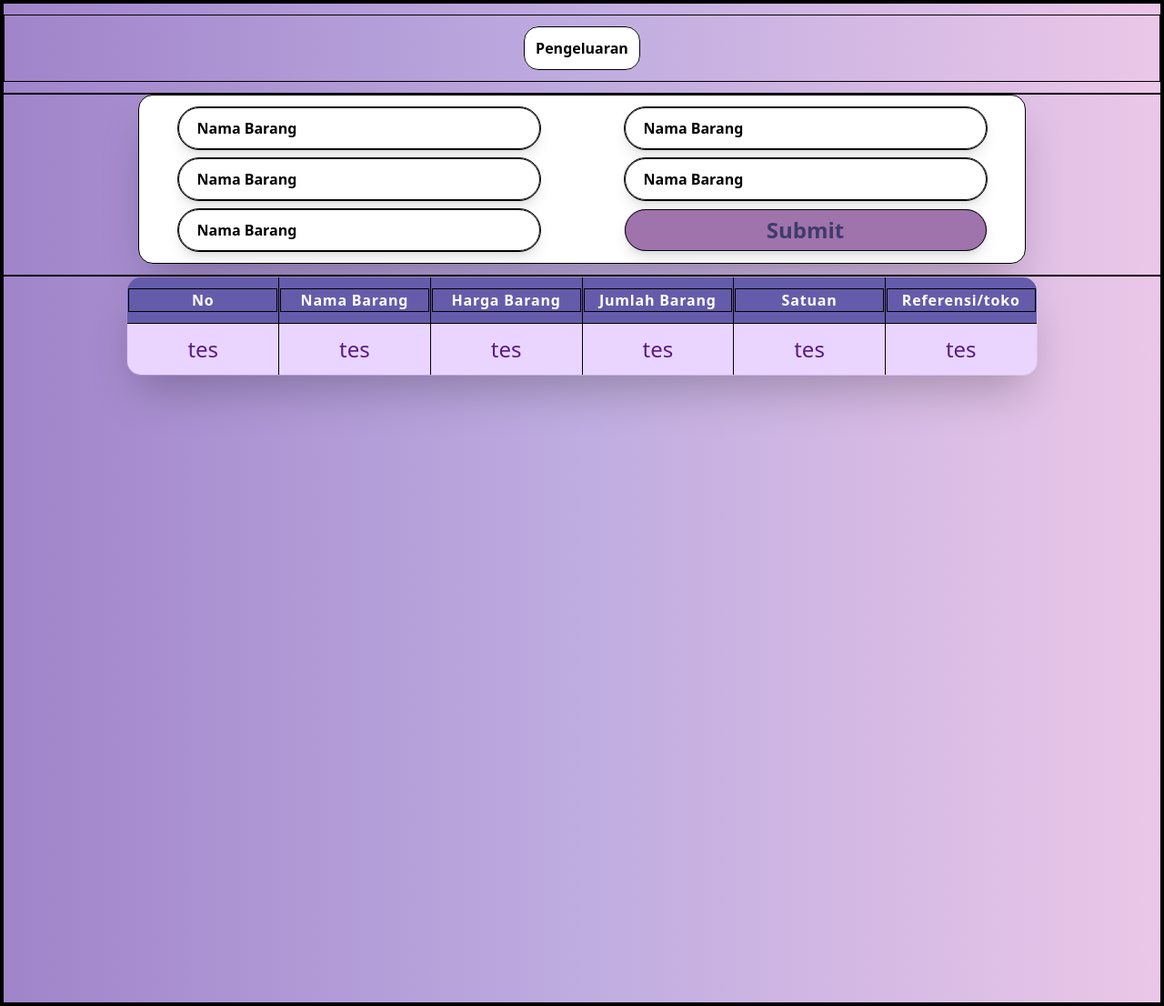
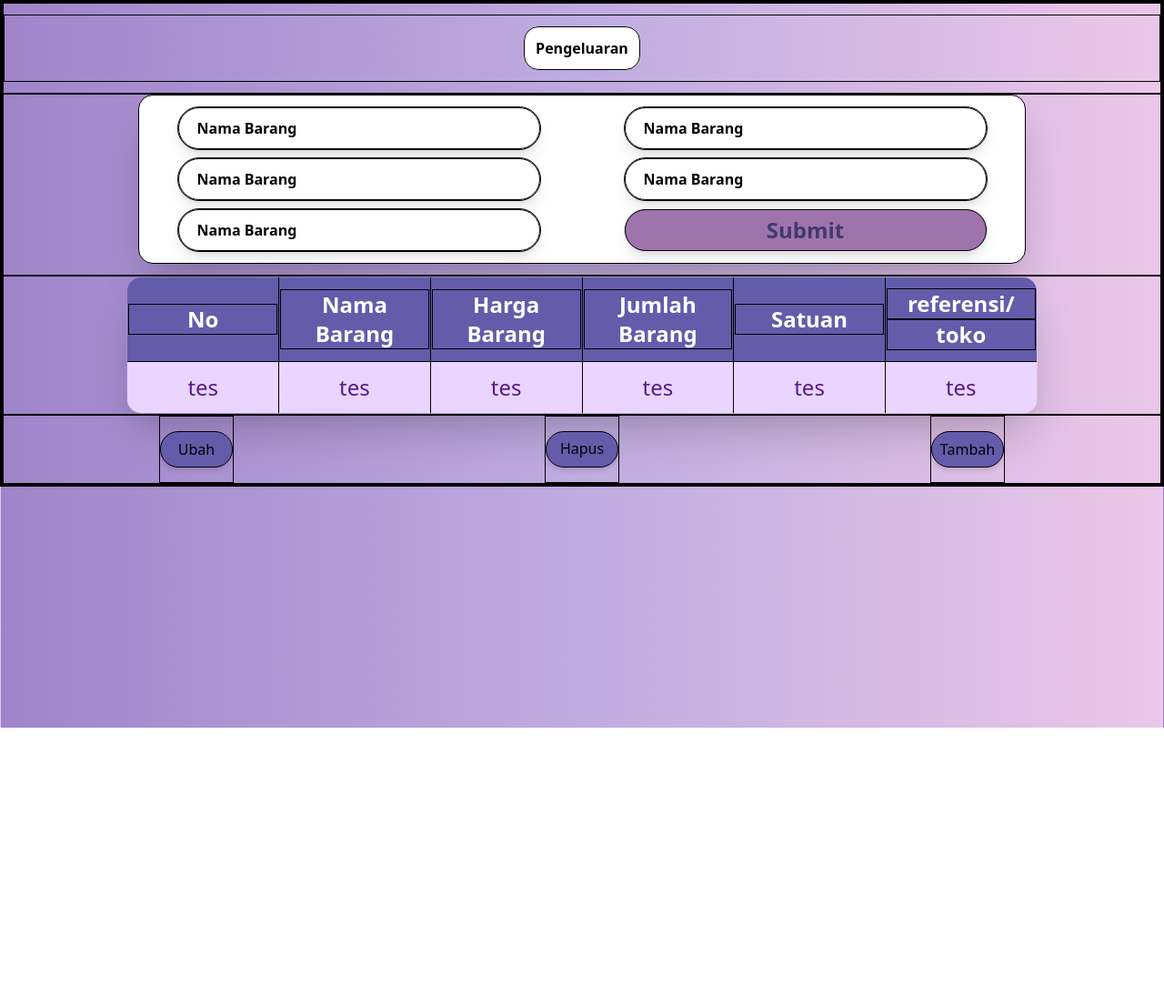
Before and after one commit to RafliIhsanuddin/EcoTrack, a PHP site: page /pengeluaran.html in a window 1280 px wide. Shown: the whole page at 91% size. After the commit the page ends 800 px from the top, so only its background shows below. Run offline with PHP 8.4, Linux system fonts and the light colour scheme.

Commit message:
membuat tampilan rwd yang lebih baik dan tombol ubah,hapus,tambah

```diff
--- a/output.css
+++ b/output.css
@@ -589,6 +589,36 @@ video {
   margin-bottom: 1.75rem;
 }
 
+.mx-0 {
+  margin-left: 0px;
+  margin-right: 0px;
+}
+
+.mx-14 {
+  margin-left: 3.5rem;
+  margin-right: 3.5rem;
+}
+
+.my-0 {
+  margin-top: 0px;
+  margin-bottom: 0px;
+}
+
+.mx-20 {
+  margin-left: 5rem;
+  margin-right: 5rem;
+}
+
+.my-auto {
+  margin-top: auto;
+  margin-bottom: auto;
+}
+
+.my-2 {
+  margin-top: 0.5rem;
+  margin-bottom: 0.5rem;
+}
+
 .ml-10 {
   margin-left: 2.5rem;
 }
@@ -611,6 +641,18 @@ video {
 
 .mb-5 {
   margin-bottom: 1.25rem;
+}
+
+.mb-0 {
+  margin-bottom: 0px;
+}
+
+.mt-10 {
+  margin-top: 2.5rem;
+}
+
+.mt-32 {
+  margin-top: 8rem;
 }
 
 .flex {
@@ -647,6 +689,10 @@ video {
 
 .h-12 {
   height: 3rem;
+}
+
+.h-10 {
+  height: 2.5rem;
 }
 
 .w-52 {
@@ -1022,8 +1106,71 @@ video {
   padding-right: 1.5rem;
 }
 
+.px-7 {
+  padding-left: 1.75rem;
+  padding-right: 1.75rem;
+}
+
+.px-8 {
+  padding-left: 2rem;
+  padding-right: 2rem;
+}
+
+.px-10 {
+  padding-left: 2.5rem;
+  padding-right: 2.5rem;
+}
+
+.px-28 {
+  padding-left: 7rem;
+  padding-right: 7rem;
+}
+
+.px-12 {
+  padding-left: 3rem;
+  padding-right: 3rem;
+}
+
+.px-9 {
+  padding-left: 2.25rem;
+  padding-right: 2.25rem;
+}
+
+.px-4 {
+  padding-left: 1rem;
+  padding-right: 1rem;
+}
+
+.py-\[5px\] {
+  padding-top: 5px;
+  padding-bottom: 5px;
+}
+
+.py-\[6px\] {
+  padding-top: 6px;
+  padding-bottom: 6px;
+}
+
+.py-\[7px\] {
+  padding-top: 7px;
+  padding-bottom: 7px;
+}
+
+.py-\[\] {
+  padding-top: ;
+  padding-bottom: ;
+}
+
+.pt-2 {
+  padding-top: 0.5rem;
+}
+
 .text-center {
   text-align: center;
+}
+
+.align-middle {
+  vertical-align: middle;
 }
 
 .text-5xl {
@@ -1117,6 +1264,18 @@ video {
   box-shadow: var(--tw-ring-offset-shadow, 0 0 #0000), var(--tw-ring-shadow, 0 0 #0000), var(--tw-shadow);
 }
 
+.shadow-xl {
+  --tw-shadow: 0 20px 25px -5px rgb(0 0 0 / 0.1), 0 8px 10px -6px rgb(0 0 0 / 0.1);
+  --tw-shadow-colored: 0 20px 25px -5px var(--tw-shadow-color), 0 8px 10px -6px var(--tw-shadow-color);
+  box-shadow: var(--tw-ring-offset-shadow, 0 0 #0000), var(--tw-ring-shadow, 0 0 #0000), var(--tw-shadow);
+}
+
+.shadow-md {
+  --tw-shadow: 0 4px 6px -1px rgb(0 0 0 / 0.1), 0 2px 4px -2px rgb(0 0 0 / 0.1);
+  --tw-shadow-colored: 0 4px 6px -1px var(--tw-shadow-color), 0 2px 4px -2px var(--tw-shadow-color);
+  box-shadow: var(--tw-ring-offset-shadow, 0 0 #0000), var(--tw-ring-shadow, 0 0 #0000), var(--tw-shadow);
+}
+
 .transition-colors {
   transition-property: color, background-color, border-color, text-decoration-color, fill, stroke;
   transition-timing-function: cubic-bezier(0.4, 0, 0.2, 1);
@@ -1216,6 +1395,20 @@ video {
 }
 
 @media (min-width: 760px) {
+  .md\:mx-auto {
+    margin-left: auto;
+    margin-right: auto;
+  }
+
+  .md\:my-4 {
+    margin-top: 1rem;
+    margin-bottom: 1rem;
+  }
+
+  .md\:flex {
+    display: flex;
+  }
+
   .md\:w-1\/2 {
     width: 50%;
   }
--- a/pengeluaran.html
+++ b/pengeluaran.html
@@ -17,9 +17,8 @@
     </style>
 </head>
 
-<body class="bg-gradient-to-r from-[#A084CA] via-[#BFACE0] to-[#EBC7E8] ">
-
-    <div class="min-w-md">
+<body class="bg-gradient-to-r from-[#A084CA] via-[#BFACE0] to-[#EBC7E8] min-width-md">
+    <div class="">
         <div class="">
             <div class="font-bold mx-auto my-3 text-center justify-center py-6 ">
                 <span class="bg-white w-1/6 h-20 rounded-2xl py-3 px-3">Pengeluaran</span>
@@ -27,7 +26,7 @@
         </div>
         <div class="px-5">
             <div class="bg-white rounded-2xl shadow-2xl mb-3 py-3 md:w-full container mx-auto sm:flex sm:flex-wrap sm:gap-2 sm:justify-center">
-                <div class=" sm:mb-0 shadow-lg border-[1.7px] border-black sm:w-64 md:w-[400px] w-3/4 rounded-full mx-auto bg-white h-12 mb-2">
+                <div class="sm:mb-0 shadow-lg border-[1.7px] border-black sm:w-64 md:w-[400px] w-3/4 rounded-full mx-auto bg-white h-12 mb-2">
                     <input type="text" id="nama" placeholder="Nama Barang" required
                         class=" bg-transparent font-bold placeholder:text-black focus:text-white px-5 rounded-full w-full h-full">
                 </div>
@@ -53,34 +52,35 @@
                 </div>
             </div>
         </div>
-        <div class="justify-center items-center h-screen mx-auto">
+        <div class="justify-center items-center mx-auto mb-0">
             <table
-                class="text-sm md:text-2xl shadow-2xl font-poppins border-2xl border-purple-200 w-1/3 rounded-2xl overflow-hidden mt-0 mx-auto">
-                <thead class="text-white">
+                class="text-sm md:text-2xl shadow-2xl font-poppins border-purple-200 w-1/3 rounded-2xl overflow-hidden mt-0 mx-auto">
+                <thead class="text-white ">
                     <tr>
                         <th class="py-3 bg-[#645CAA]">
-                            <p class="text-base md:tracking-wider">No</p>
+                            <p class="">No</p>
                         </th>
                         <th class="py-3 bg-[#645CAA]">
-                            <p class="text-base md:tracking-wider">Nama Barang</p>
+                            <p class="">Nama Barang</p>
                         </th>
                         <th class="py-3 bg-[#645CAA]">
-                            <p class="text-base md:tracking-wider">Harga Barang</p>
+                            <p class="">Harga Barang</p>
                         </th>
                         <th class="py-3 bg-[#645CAA]">
-                            <p class="text-base md:tracking-wider">Jumlah Barang</p>
+                            <p class="">Jumlah Barang</p>
                         </th>
                         <th class="py-3 bg-[#645CAA]">
-                            <p class="text-base md:tracking-wider">Satuan</p>
+                            <p class="">Satuan</p>
                         </th>
                         <th class="py-3 bg-[#645CAA]">
-                            <p class="text-base md:tracking-wider">Referensi/toko</p>
+                            <div>referensi/</div>
+                            <div>toko</div>
                         </th>
                     </tr>
                 </thead>
                 <tbody class="text-purple-900 text-center justify-center">
                     <tr class="bg-purple-200 mx-auto">
-                        <td class="py-3 px-6 md:px-12 lg:px-[66px]">tes</td>
+                        <td class="py-3 px-4 md:px-12 lg:px-[66px]">tes</td>
                         <td class="py-3 px-6 md:px-12 lg:px-[66px]">tes</td>
                         <td class="py-3 px-6 md:px-12 lg:px-[66px]">tes</td>
                         <td class="py-3 px-6 md:px-12 lg:px-[66px]">tes</td>
@@ -90,6 +90,17 @@
                 </tbody>
             </table>
         </div>
+        <div class="md:flex">
+            <div class="flex md:mx-auto">
+                <a href="" class="bg-[#645CAA] py-[7px] w-20 h-10 text-center my-2 md:my-4 mx-auto rounded-full hover:opacity-[0.95] active:shadow-none shadow-md">Ubah</a>
+            </div>
+            <div class="flex md:mx-auto">
+                <a href="" class="bg-[#645CAA] py-[6px] w-20 h-10 text-center my-2 md:my-4 mx-auto rounded-full hover:opacity-[0.95] active:shadow-none shadow-md">Hapus</a>
+            </div>
+            <div class="flex md:mx-auto">
+                <a href="" class="bg-[#645CAA] py-[7px] w-20 h-10 text-center my-2 md:my-4 mx-auto rounded-full hover:opacity-[0.95] active:shadow-none shadow-md">Tambah</a>
+            </div>
+        </div>
     </div>
 
 </body>
```
Also changed, not shown: other parts of output.css (+58 -0 lines).
